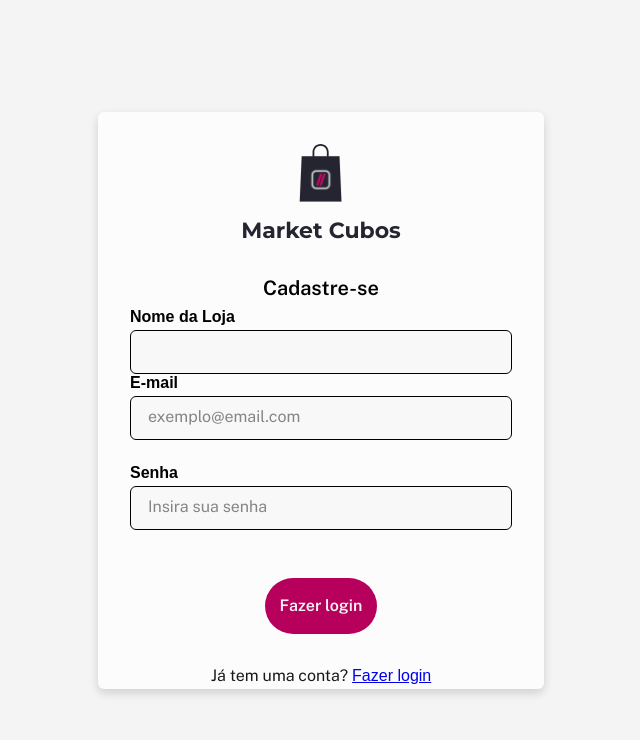
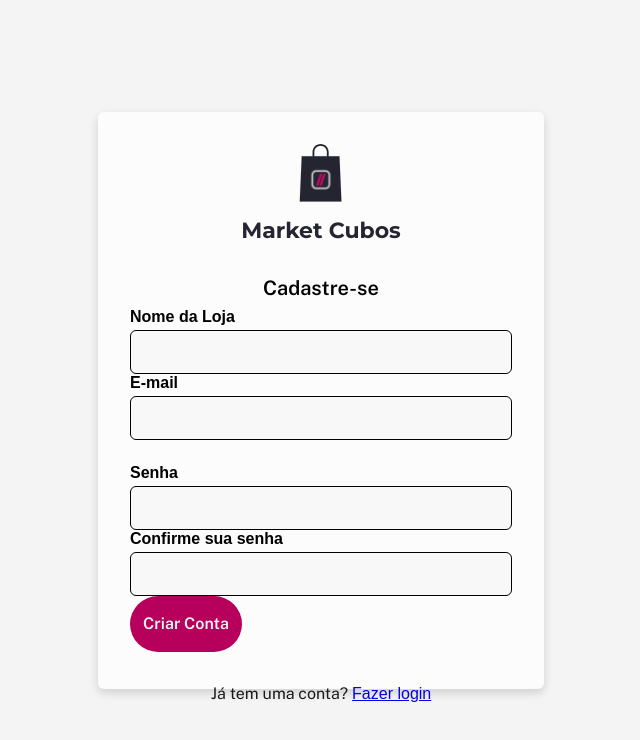
Before and after one commit to gabriel-abal/desafio-individual-final-ddst12-frontend, a React (Create React App) app: page /cadastro in a window 1280 px wide. Shown: the top 740 px of the page, without its empty margins (319-959 px from the left). Built offline with nearby package versions, Linux system fonts and the light colour scheme.

Commit message:
feat: config post de cadastro de usuario

```diff
--- a/src/pages/Cadastro/index.js
+++ b/src/pages/Cadastro/index.js
@@ -2,38 +2,57 @@ import "./styles.css";
 import LogoMarketCubos from "../../components/LogoMarketCubos";
 import { useState } from "react";
 import { Link } from "react-router-dom";
+import api from "../../services/api"
 
 function Cadastro() {
 
 
     const [form, setForm] = useState({
+        nome_loja: '',
         email: '',
-        password: ''
+        senha: ''
     });
 
     const [error, setError] = useState('');
 
-    function handleSubmit(event) {
+    async function handleSubmit(event) {
         event.preventDefault();
 
+        try {
             setError('');
+
+            if (!form.nome_loja) {
+                setError('Digite o nome da loja');
+                return;
+            }
 
             if (!form.email) {
                 setError('Digite o seu email');
                 return;
             }
 
-        if (!form.password) {
+            if (!form.senha) {
                 setError('Digite sua senha');
                 return;
             }
 
+
+            const response = await api.post("/usuario", form);
+
+            console.log(response);
+
+        } catch (error) {
+            console.log(error);
+
         }
 
-    function handleChangeForm(e) {
-        const value = e.target.value;
 
-        setForm({ ...form, [e.target.name]: value });
+    }
+
+    function handleChangeForm(event) {
+        const value = event.target.value;
+
+        setForm({ ...form, [event.target.name]: value });
     }
 
     return (
@@ -46,10 +65,12 @@ function Cadastro() {
 
                     <h4>Nome da Loja</h4>
                     <input
-                        id="input-loja"
-                        className="input-loja"
-                        type=""
-
+                        id="input-nome_loja"
+                        className="input-nome_loja"
+                        type="text"
+                        name="nome_loja"
+                        value={form.nome_loja}
+                        onChange={(event) => handleChangeForm(event)}
 
                     />
 
@@ -59,34 +80,42 @@ function Cadastro() {
                         id="input-email"
                         className="input-email"
                         type="email"
-                        placeholder="exemplo@email.com"
                         name="email"
                         value={form.email}
-                        onChange={(e) => handleChangeForm(e)}
+                        onChange={(event) => handleChangeForm(event)}
                     />
 
 
 
                     <h4>Senha</h4>
                     <input
-                        id="input-password"
-                        className="input-password"
+                        id="input-senha"
+                        className="input-senha"
                         type="password"
-                        placeholder="Insira sua senha"
-                        name="password"
-                        value={form.password}
-                        onChange={(e) => handleChangeForm(e)}
+                        name="senha"
+                        value={form.senha}
+                        onChange={(event) => handleChangeForm(event)}
+                    />
+
+                    <h4>Confirme sua senha</h4>
+                    <input
+                        id="input-confirmarSenha"
+                        className="input-confirmarSenha"
+                        type="password"
+                        name="confirmarSenha"
+                        value={form.confirmarSenha}
+                        onChange={(event) => handleChangeForm(event)}
                     />
 
 
                     {error && <span className='error'>{error}</span>}
 
-
+                    <button type="submit">
+                        Criar Conta
+                    </button>
 
                 </form>
-                <button type="submit">
-                    Fazer login
-                </button>
+
 
                 <div>
                     <p className="paragrafo-login">
```
Lines whose indentation alone changed are shown as unchanged.
